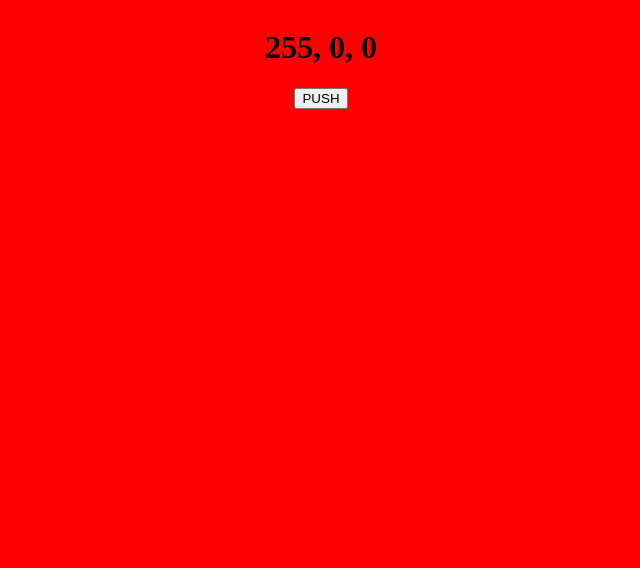
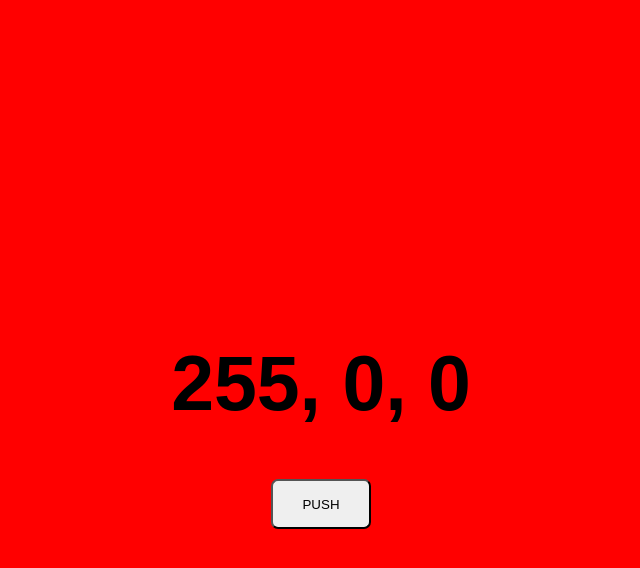
Before and after one commit to SamSamSasha/ColorRandomizer, a plain HTML site: page index.html in a window 1280 px wide. Shown: the whole page, without its empty margins (319-959 px from the left). Drawn offline with Linux system fonts and the light colour scheme.

Commit message:
Add files via upload

```diff
--- a/hii.css
+++ b/hii.css
@@ -1,10 +1,33 @@
+html{
+    /* height: 100%; */
+}
+
 body{
     background-color: rgb(255, 0, 0);
+    /* height: 100%; */
+    font-family: sans-serif;
 }
 
 .container{
+    height:100vh;
     display:flex;
     justify-content: center;
     align-items: center;
     flex-direction: column;
 }
+
+.colorChanger{
+   width: 100px;
+   height: 50px;
+   border-radius: 7px;
+   transition:all 1s;
+}
+
+.colorChanger:hover{
+    transition:all 1s;
+    box-shadow: 0 12px 16px 0 rgba(0,0,0,0.24), 0 17px 50px 0 rgba(0,0,0,0.19);
+}
+
+.numberColor{
+font-size: 77px;
+}
```
